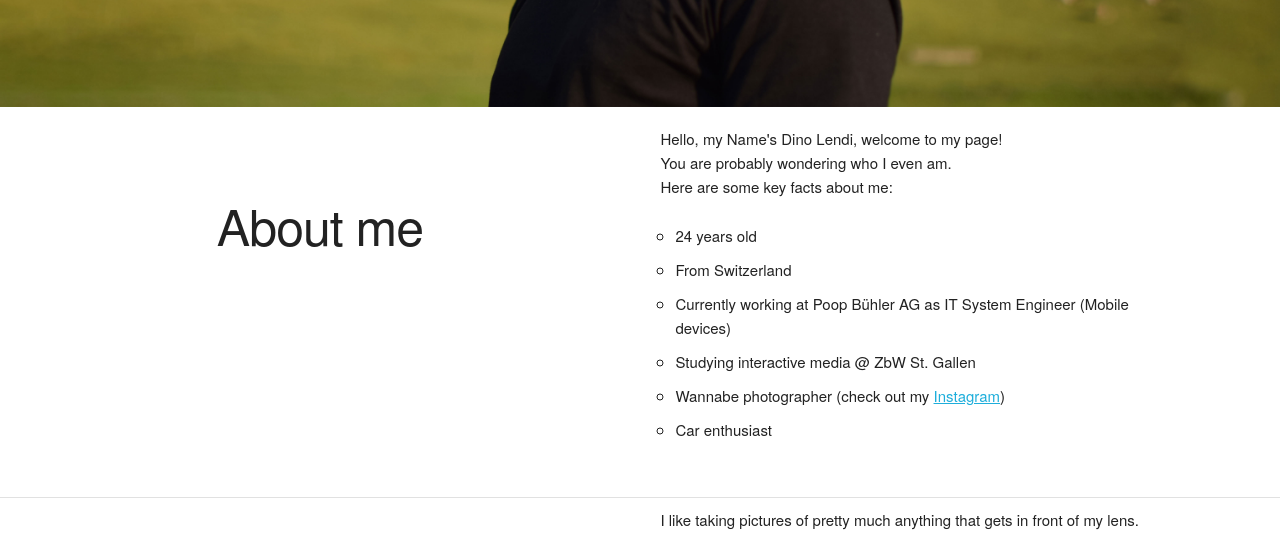
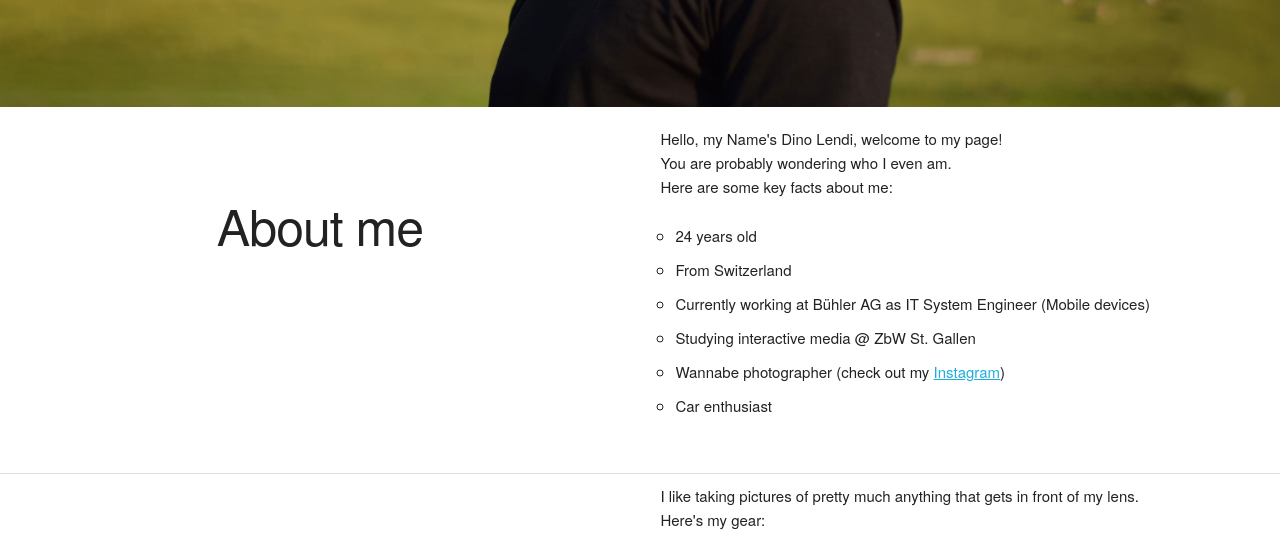
Before and after one commit to Killeg/killeg.github.io, a plain HTML site: page index.html in a window 1280 px wide. Shown: the part 523-1061 px from the top of the page. Drawn offline with Linux system fonts and the light colour scheme.

Commit message:
Update index.html

```diff
--- a/index.html
+++ b/index.html
@@ -96,7 +96,7 @@
 					<ul>
 						<li>24 years old</li>
 						<li>From Switzerland</li>
-						<li>Currently working at Poop Bühler AG as IT System Engineer (Mobile devices)</li>
+						<li>Currently working at Bühler AG as IT System Engineer (Mobile devices)</li>
 						<li>Studying interactive media @ ZbW St. Gallen</li>
 						<li>Wannabe photographer (check out my <a href="https://instagram.com/dnolnd">Instagram</a>)
 						</li>
```
